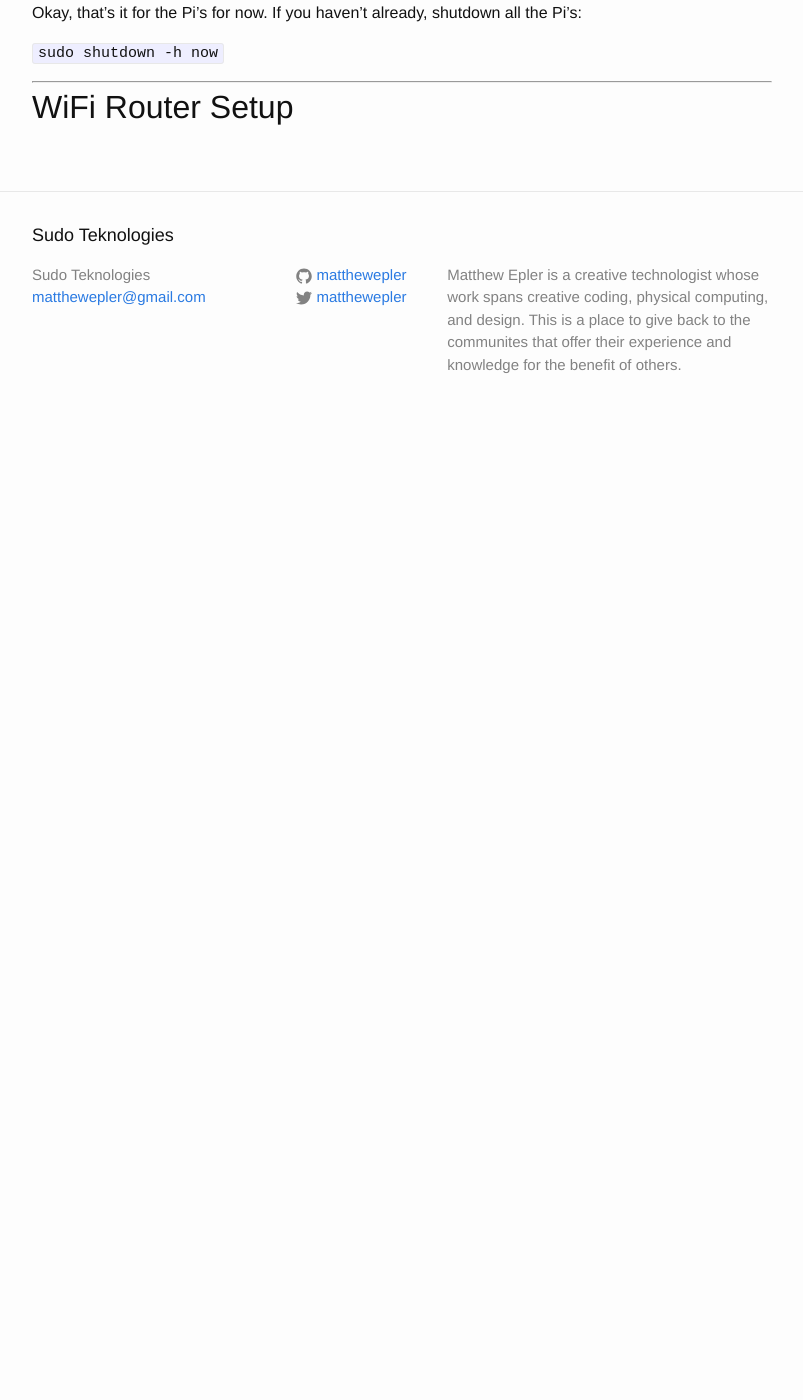
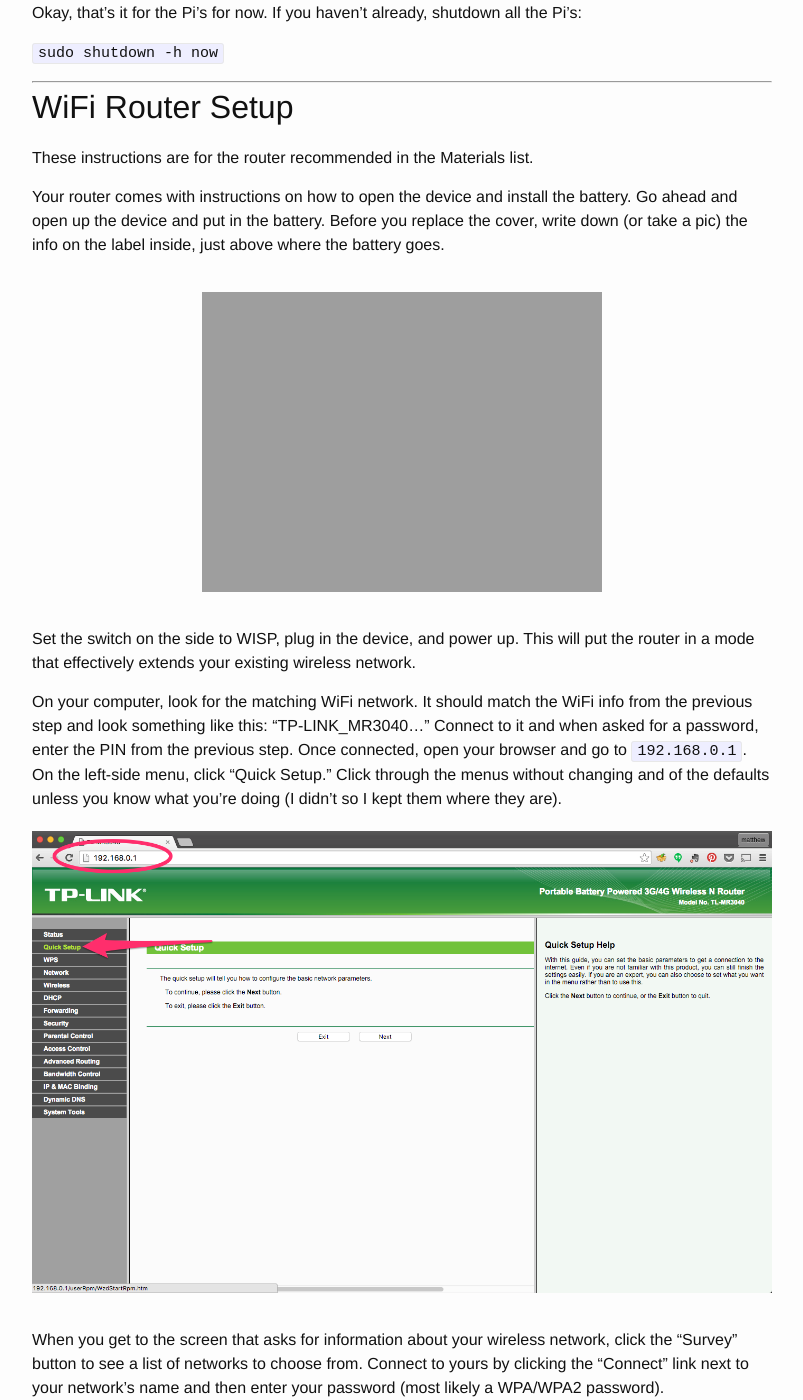
Before and after one commit to matthewepler/matthewepler.github.io, a Jekyll site: the page built from _posts/2016-01-05-piwall.md, in a window 1280 px wide and 1400 px high, scrolled down 4406 px. Shown: the whole window, without its empty margins (238-1041 px from the left). Built offline with Jekyll 4.4.1, drawn with Linux system fonts in a browser that asks for light colours; before the commit the page ends 4842 px from its top, so only the background shows below that; some of the changed text lies outside the part shown.

Commit message:
through ssh

```diff
--- a/_posts/2016-01-05-piwall.md
+++ b/_posts/2016-01-05-piwall.md
@@ -106,9 +106,39 @@
 ***
 
 ## WiFi Router Setup
+ These instructions are for the router recommended in the Materials list.
 
+ Your router comes with instructions on how to open the device and install the battery. Go ahead and open up the device and put in the battery. Before you replace the cover, write down (or take a pic) the info on the label inside, just above where the battery goes.
 
+ ![router info close up]({{ site.url }}/images/tp-info-battery.JPG)
 
+ Set the switch on the side to WISP, plug in the device, and power up. This will put the router in a mode that effectively extends your existing wireless network.
+
+ On your computer, look for the matching WiFi network. It should match the WiFi info from the previous step and look something like this: "TP-LINK_MR3040..." Connect to it and when asked for a password, enter the PIN from the previous step.
+ Once connected, open your browser and go to `192.168.0.1`. On the left-side menu, click "Quick Setup." Click through the menus without changing and of the defaults unless you know what you're doing (I didn't so I kept them where they are).
+ ![TP-Link setup screen]({{ site.url }}/images/tp_quicksetup.png)
+
+ When you get to the screen that asks for information about your wireless network, click the "Survey" button to see a list of networks to choose from. Connect to yours by clicking the "Connect" link next to your network's name and then enter your password (most likely a WPA/WPA2 password).
+
+ Reboot the router when it prompts you and you should be back on the regular internet - only now yhou're going through the wireless router.
+
+ Now hook up the switch to the Wireless router with an ethernet cable in the router package. It should go from the router to the #1 slot in the switch. Oh yeah - the switch. You should plug that in. Pictured is the one I recommend in the Materials list but you can use any switch.
+
+ ![router connection to switch]({{ site.url }}/images/router_switch.JPG)
+
+ Hook up your Pi's to the switch (write the number of the switch port on your sticky note if you'd like) and then power. Now you have a wonderful mess.
+
+ ![Pis connected to switch]({{ site.url }}/images/beautiful_mess.JPG)
+
+ If you haven't connected your screens yet, now is a good time to do that to make sure the Pis are booting correctly and everything has power.
+
+ Next we will test the connection to our Pi's. Make sure your computer is connected to the router's WiFi network and open a new terminal window for each of your Pi's. In each window, open an ssh connection by running this command:
+
+ `ssh pi@192.168.0.XXX`
+
+ Substitute XXX for the number in that Pi's IP address. You will be asked if you want to continue. Type `yes` and hit Enter. Then login as per normal to your Raspberry Pi. If you see something like this - you're in!
+
+ ![ssh connection success]({{ site.url }}/images/sshx4.png)
 
 [piwall-home]: http://www.piwall.co.uk/
 [piwall-config]: http://www.piwall.co.uk/information/configuration-file
```
Also changed, not shown: images/sshx4.png, 2 other files.
